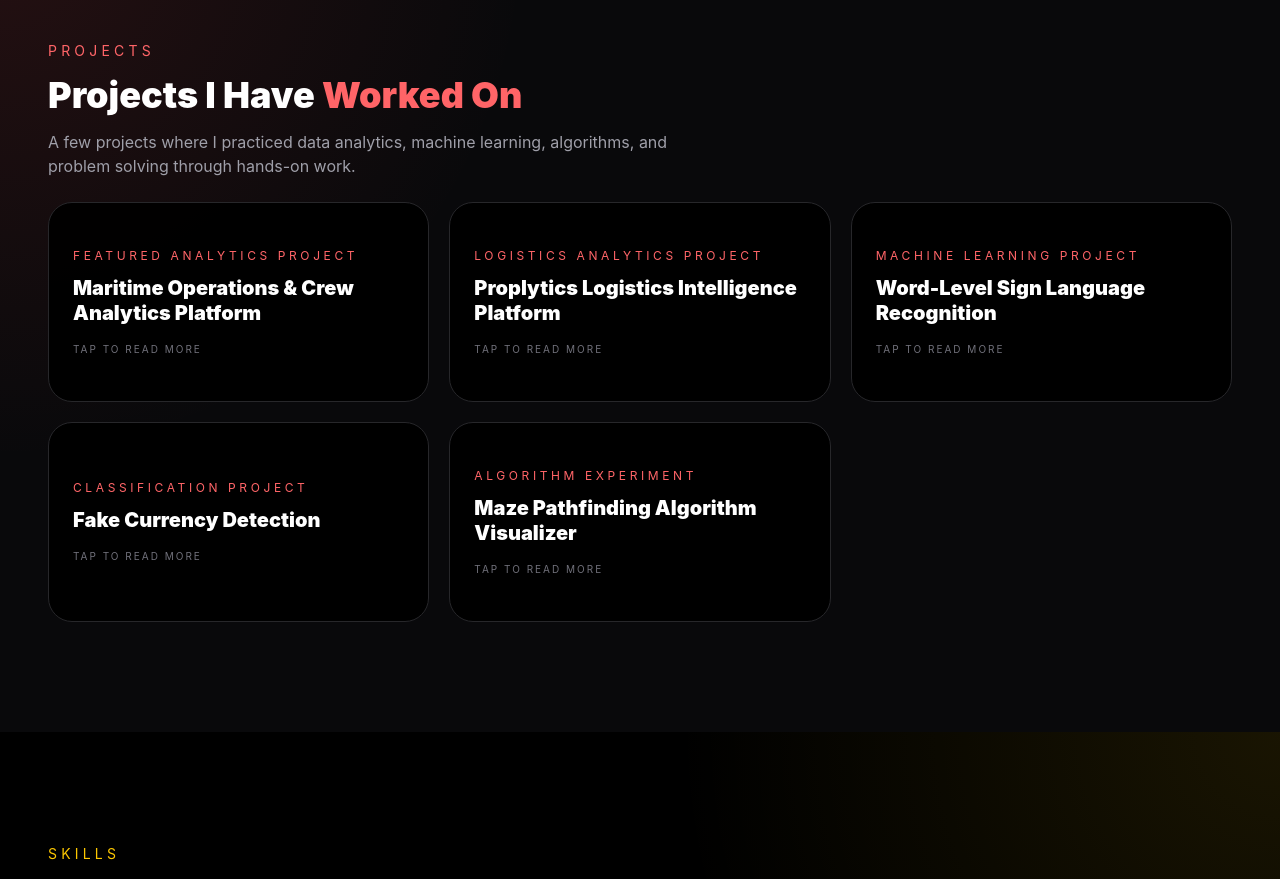
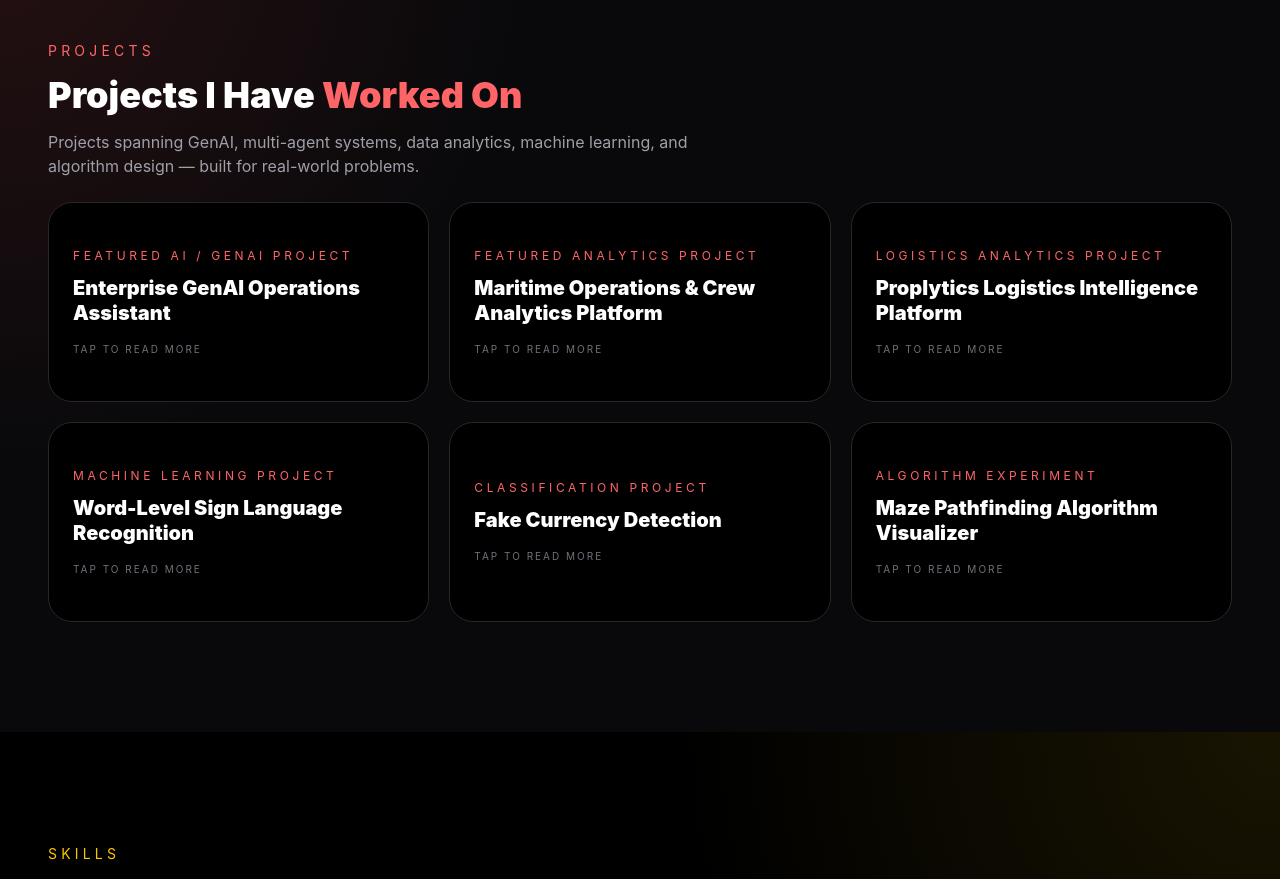
Before and after one commit to mahinvishnukb/portfolio, a React app: page / in a window 1280 px wide. Shown: the part 2640-3519 px from the top of the page. Built offline with nearby package versions, Linux system fonts and the light colour scheme; the HTML template or start-up script is replaced by a standard one.

Commit message:
Add Enterprise GenAI Ops Assistant to projects with live demo + GitHub links

```diff
--- a/src/App.jsx
+++ b/src/App.jsx
@@ -9,6 +9,15 @@ import Photography from "./components/Photography";
 import Achievements from "./components/Achievements";
 
 const projects = [
+  {
+    title: "Enterprise GenAI Operations Assistant",
+    type: "Featured AI / GenAI Project",
+    description:
+      "A production-grade multi-agent AI platform with RAG (vector search over documents), NL2SQL (natural language to database queries), analytics, and conversation agents — all auto-routed through a single chat interface. Built with FastAPI, React, ChromaDB, SQLAlchemy, and supports OpenAI/Anthropic/mock providers.",
+    tech: ["Python", "FastAPI", "React", "TypeScript", "RAG", "NL2SQL", "Multi-Agent", "ChromaDB", "SQLAlchemy"],
+    link: "https://enterprise-genai-ops-assistant-git-master-mahinvishnu.vercel.app",
+    github: "https://github.com/mahinvishnukb/enterprise-genai-ops-assistant",
+  },
   {
     title: "Maritime Operations & Crew Analytics Platform",
     type: "Featured Analytics Project",
@@ -75,25 +84,42 @@ function ProjectCard({ project, index }) {
           </p>
         </div>
 
-        <div className="absolute inset-0 rounded-3xl border border-red-400/60 bg-black/95 p-5 [backface-visibility:hidden] [transform:rotateY(180deg)]">
-          <p className="mb-3 text-[10px] uppercase tracking-[0.22em] text-red-400 sm:text-xs sm:tracking-[0.3em]">
+        <div className="absolute inset-0 rounded-3xl border border-red-400/60 bg-black/95 p-5 [backface-visibility:hidden] [transform:rotateY(180deg)] flex flex-col">
+          <p className="mb-2 text-[10px] uppercase tracking-[0.22em] text-red-400 sm:text-xs sm:tracking-[0.3em]">
             {project.type}
           </p>
 
-          <p className="text-xs leading-5 text-zinc-300 sm:text-sm sm:leading-6">
+          <p className="text-xs leading-5 text-zinc-300 sm:text-sm sm:leading-6 flex-1 overflow-hidden">
             {project.description}
           </p>
 
-          <div className="mt-3 flex flex-wrap gap-1.5">
-            {project.tech.map((item) => (
+          <div className="mt-2 flex flex-wrap gap-1">
+            {project.tech.slice(0, 5).map((item) => (
               <span
                 key={item}
-                className="rounded-full border border-red-400/20 bg-red-400/10 px-2 py-1 text-[9px] font-semibold uppercase tracking-wide text-red-300"
+                className="rounded-full border border-red-400/20 bg-red-400/10 px-2 py-0.5 text-[8px] font-semibold uppercase tracking-wide text-red-300"
               >
                 {item}
               </span>
             ))}
           </div>
+
+          {(project.link || project.github) && (
+            <div className="mt-2 flex gap-2" onClick={e => e.stopPropagation()}>
+              {project.link && (
+                <a href={project.link} target="_blank" rel="noopener noreferrer"
+                  className="text-[9px] uppercase tracking-widest text-red-400 border border-red-400/40 rounded-full px-2 py-0.5 hover:bg-red-400/10 transition-colors">
+                  Live Demo →
+                </a>
+              )}
+              {project.github && (
+                <a href={project.github} target="_blank" rel="noopener noreferrer"
+                  className="text-[9px] uppercase tracking-widest text-zinc-400 border border-zinc-700 rounded-full px-2 py-0.5 hover:bg-zinc-800 transition-colors">
+                  GitHub →
+                </a>
+              )}
+            </div>
+          )}
         </div>
       </div>
     </motion.div>
@@ -118,7 +144,7 @@ function ProjectsSection() {
           </h2>
 
           <p className="mt-3 max-w-2xl text-sm leading-6 text-zinc-400 sm:text-base">
-            A few projects where I practiced data analytics, machine learning, algorithms, and problem solving through hands-on work.
+            Projects spanning GenAI, multi-agent systems, data analytics, machine learning, and algorithm design — built for real-world problems.
           </p>
         </div>
 
```
Also changed, not shown: src/._App.jsx, src/._index.css, src/components/._About.jsx, src/components/._Achievements.jsx, src/components/._Contact.jsx, src/components/._Hero.jsx, src/components/._Photography.jsx, src/components/._Skills.jsx, 2 other files (tests, documents, lock files or other folders).
